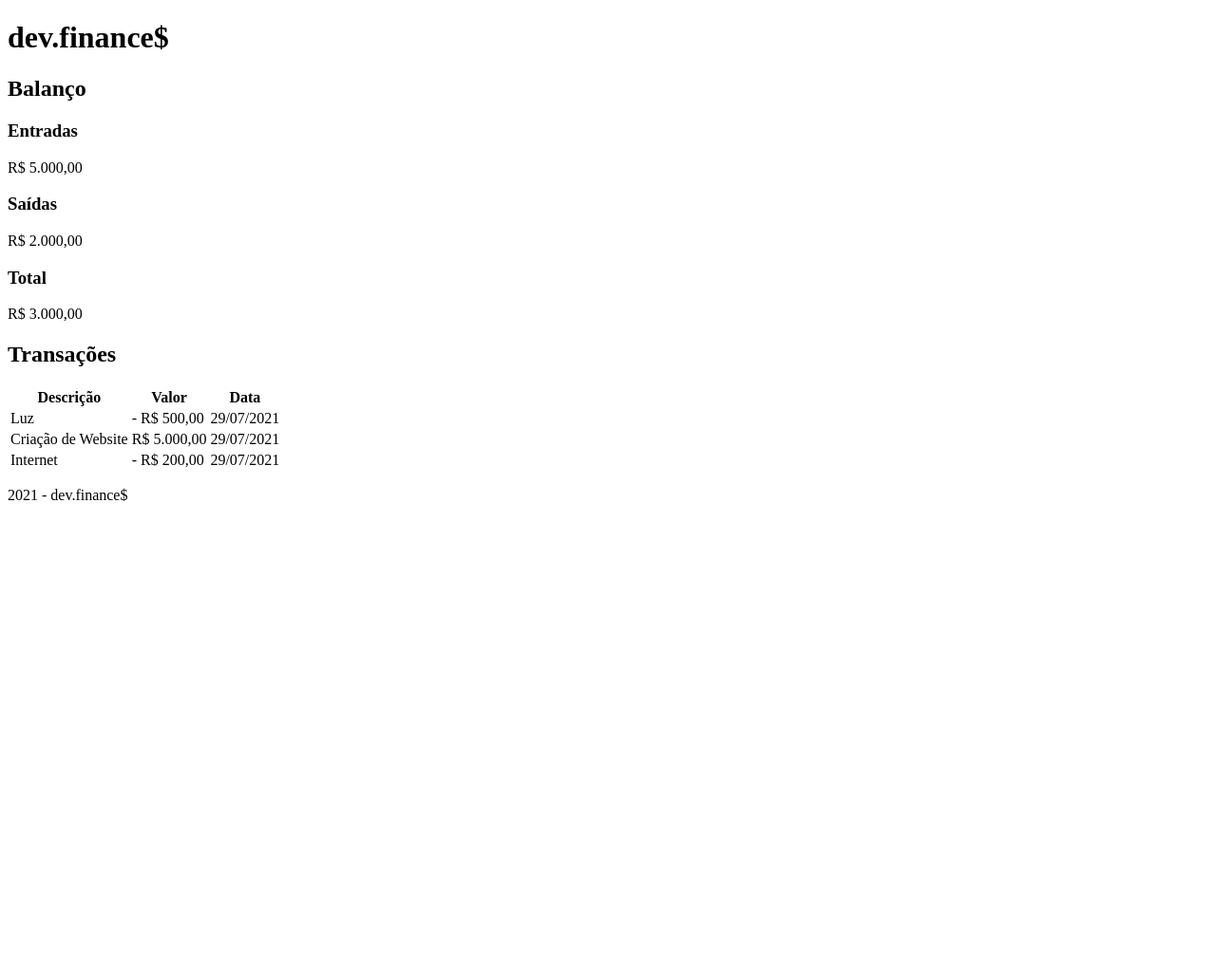
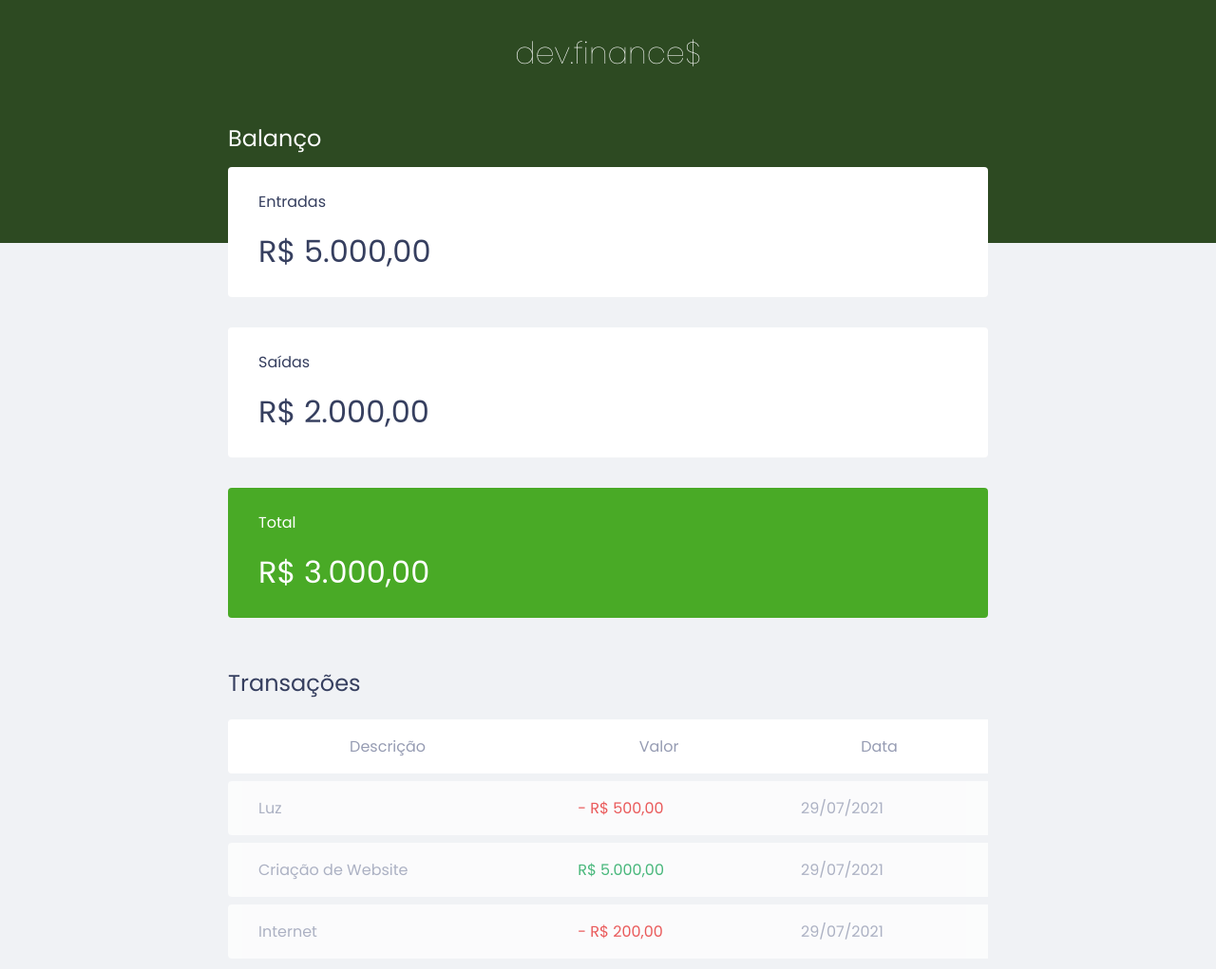
Before and after one commit to ThiagoBrito-Dev/devfinances, a plain HTML site: page index.html in a window 1280 px wide. Shown: the top 1021 px of the page at 95% size. Before the commit the page ends 800 px from the top, so only its background shows below. Drawn offline with Linux system fonts and the light colour scheme.

Commit message:
Homepage

```diff
--- a/index.html
+++ b/index.html
@@ -10,7 +10,7 @@
     <link rel="preconnect" href="https://fonts.googleapis.com" />
     <link rel="preconnect" href="https://fonts.gstatic.com" crossorigin />
     <link
-      href="https://fonts.googleapis.com/css2?family=Roboto&display=swap"
+      href="https://fonts.googleapis.com/css2?family=Poppins:ital,wght@0,100;0,400;0,700;1,100;1,400;1,700&display=swap"
       rel="stylesheet"
     />
     <link rel="stylesheet" href="style.css" />
@@ -19,7 +19,7 @@
     <header>
       <h1 id="brand">dev.finance$</h1>
     </header>
-    <main>
+    <main class="container">
       <section id="balance">
         <h2>Balanço</h2>
 
@@ -33,7 +33,7 @@
           <p>R$ 2.000,00</p>
         </div>
 
-        <div class="card">
+        <div class="card highlighted">
           <h3>Total</h3>
           <p>R$ 3.000,00</p>
         </div>
@@ -52,25 +52,25 @@
           </thead>
           <tbody>
             <tr>
-              <td>Luz</td>
-              <td>- R$ 500,00</td>
+              <td class="decription">Luz</td>
+              <td class="expense">- R$ 500,00</td>
               <td>29/07/2021</td>
             </tr>
             <tr>
-              <td>Criação de Website</td>
-              <td>R$ 5.000,00</td>
+              <td class="decription">Criação de Website</td>
+              <td class="income">R$ 5.000,00</td>
               <td>29/07/2021</td>
             </tr>
             <tr>
-              <td>Internet</td>
-              <td>- R$ 200,00</td>
+              <td class="decription">Internet</td>
+              <td class="expense">- R$ 200,00</td>
               <td>29/07/2021</td>
             </tr>
           </tbody>
         </table>
       </section>
     </main>
-    <footer><p>2021 - dev.finance$</p></footer>
+    <footer class="container"><p>2021 - dev.finance$</p></footer>
     <script src="script.js"></script>
   </body>
 </html>
--- a/style.css
+++ b/style.css
@@ -0,0 +1,129 @@
+:root {
+  --dark-blue: #363f5f;
+}
+
+* {
+  margin: 0;
+  padding: 0;
+  box-sizing: border-box;
+}
+
+body {
+  background-color: #f0f2f5;
+  font-family: "Poppins", sans-serif;
+}
+
+body header {
+  background-color: #2d4a22;
+  padding: 2rem 0 11rem;
+  text-align: center;
+}
+
+body header h1#brand {
+  color: #fff;
+  font-weight: 100;
+}
+
+body main.container {
+  width: min(90vw, 800px);
+  margin: auto;
+}
+
+body main section#balance {
+  margin-top: -8rem;
+}
+
+body main section#balance h2,
+body main section#transaction h2 {
+  font-weight: 400;
+  margin-bottom: 0.8rem;
+}
+
+body main section#balance h2 {
+  color: #fff;
+}
+
+body main section#balance div.card {
+  background-color: #fff;
+  color: var(--dark-blue);
+
+  padding: 1.5rem 2rem;
+  border-radius: 0.25rem;
+}
+
+body main section#balance div + div {
+  margin-top: 2rem;
+}
+
+body main section#balance div.card h3 {
+  font-weight: 400;
+  font-size: 1rem;
+}
+
+body main section#balance div.card p {
+  font-size: 2rem;
+  margin-top: 1rem;
+}
+
+body main section#balance div.card.highlighted {
+  background-color: #49aa26;
+  color: #fff;
+}
+
+body main section#transaction h2 {
+  margin-top: 3.2rem;
+  color: var(--dark-blue);
+}
+
+body main section#transaction table#data-table {
+  width: 100%;
+  color: #969cb3;
+  border-spacing: 0 0.5rem;
+}
+
+body main section#transaction table#data-table thead tr th:first-child,
+body main section#transaction table#data-table tbody tr td:first-child {
+  border-radius: 0.25rem 0 0 0.25rem;
+}
+
+body main section#transaction table#data-table thead tr th {
+  background-color: #fff;
+
+  font-weight: 400;
+  text-align: center;
+  padding: 1rem 2rem;
+}
+
+body main section#transaction table#data-table tbody tr {
+  opacity: 0.75;
+  transition-duration: 0.2s;
+}
+
+body main section#transaction table#data-table tbody tr:hover {
+  opacity: 1;
+}
+
+body main section#transaction table#data-table tbody tr td {
+  background-color: #fff;
+  padding: 1rem 2rem;
+}
+
+body main section#transaction table#data-table tbody tr td.description {
+  color: var(--dark-blue);
+}
+
+body main section#transaction table#data-table tbody tr td.income {
+  color: #12a454;
+}
+
+body main section#transaction table#data-table tbody tr td.expense {
+  color: #e82929;
+}
+
+body footer {
+  color: var(--dark-blue);
+  text-align: center;
+
+  padding: 4rem 0 2rem;
+  opacity: 0.6;
+}
```
